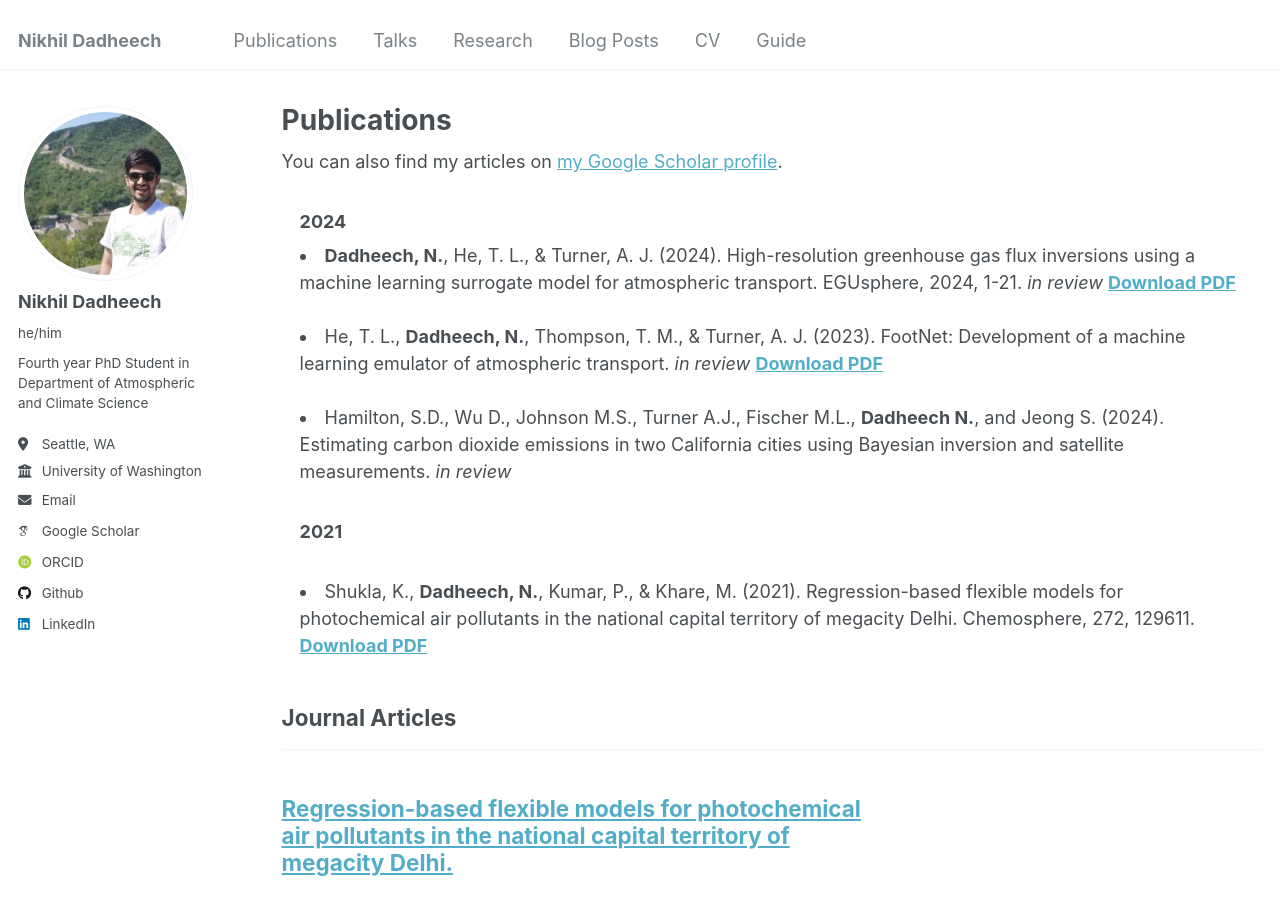
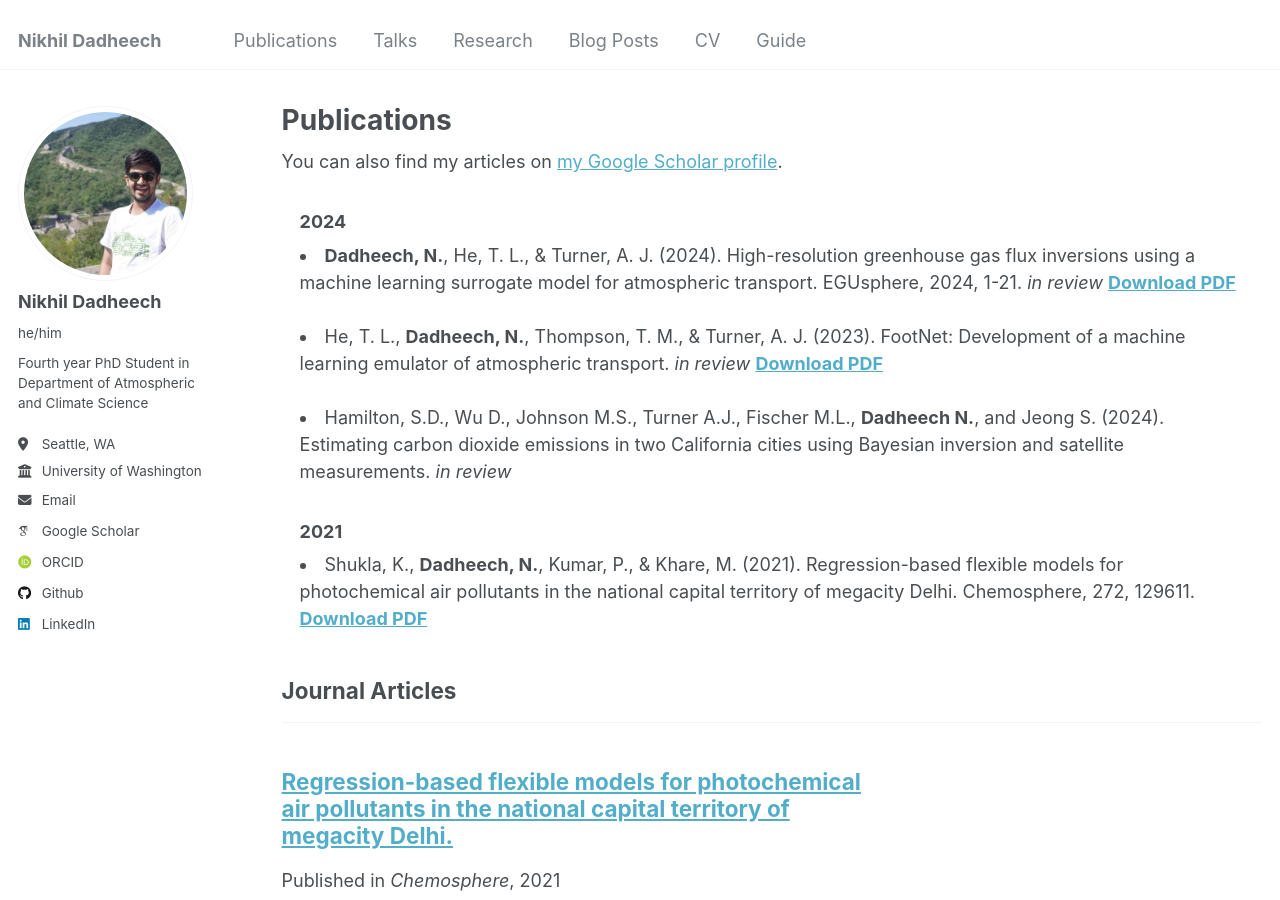
Before and after one commit to nd349/nd349.github.io, a Jekyll site: the page built from _pages/publications.html, in a window 1280 px wide and 900 px high. Built offline with Jekyll 4.4.1, drawn with Linux system fonts in a browser that asks for light colours; some web fonts are replaced.

Commit message:
Updated publications.html

```diff
--- a/_pages/publications.html
+++ b/_pages/publications.html
@@ -36,7 +36,7 @@ author_profile: true
 
 
 										<h3>2021</h3>
-										<br><li class="bib-item">
+										<li class="bib-item">
 										Shukla, K., <b>Dadheech, N.</b>, Kumar, P., & Khare, M. (2021). Regression-based flexible models for photochemical air pollutants in the national capital territory of megacity Delhi. Chemosphere, 272, 129611.
 										<a target="'_blank'" href="../files/shuklaEtAl2021.pdf">
 											<b> Download PDF </b><br>
```
